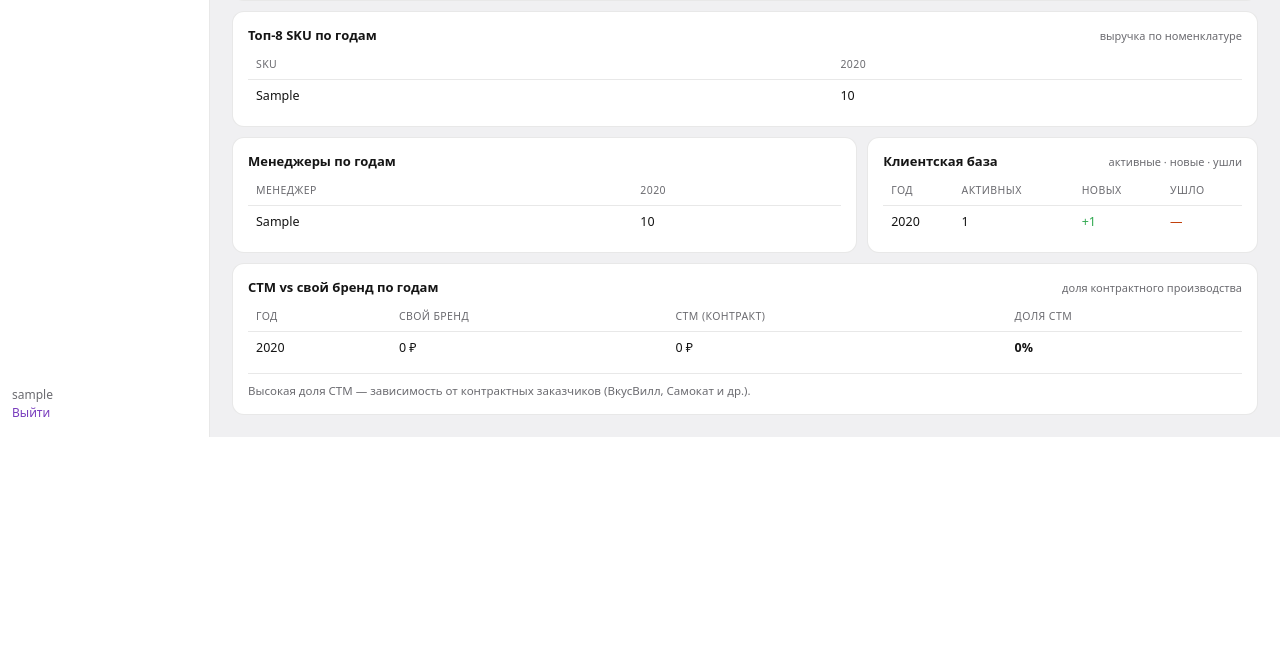
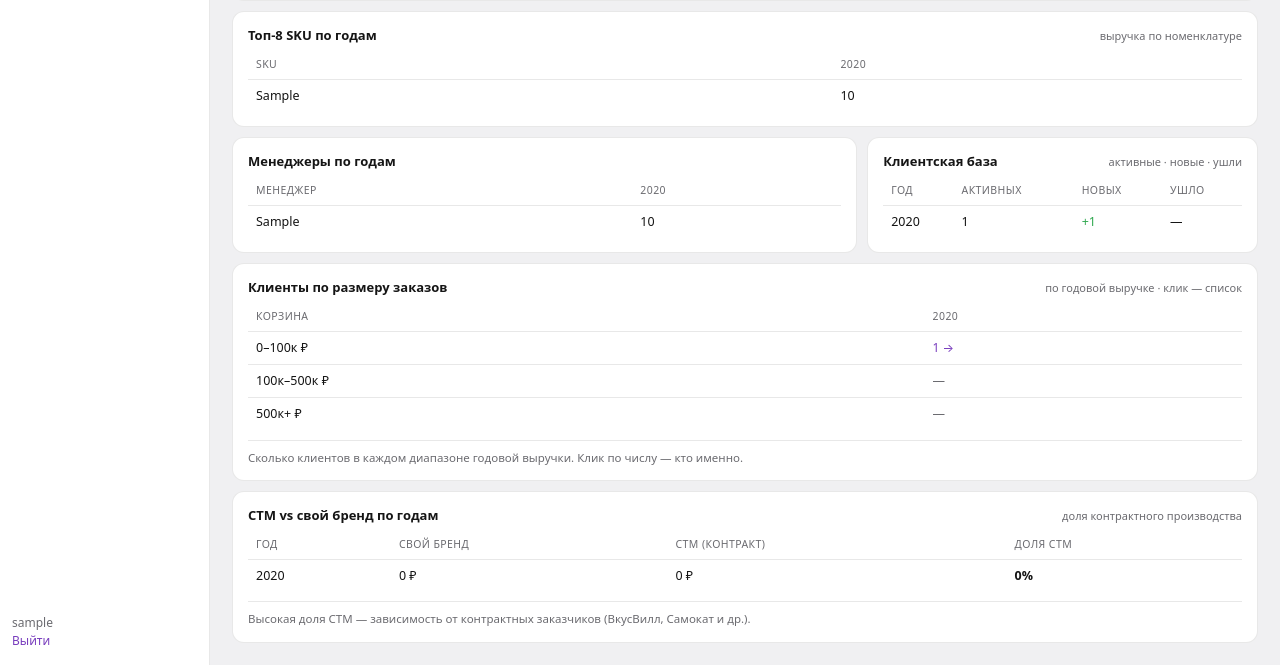
Before and after one commit to Blankeevich/kick-dashboard, a Django app: page /sravnenie/ in a window 1280 px wide. Shown: the part 650-1315 px from the top of the page. Before the commit the page ends 1087 px from the top, so only its background shows below. Run offline with Django 5.2, Linux system fonts and the light colour scheme; a user stored in the database is signed in; tables that the repository leaves empty hold one stand-in row (values such as "Sample post").

Commit message:
По годам: корзины клиентов по размеру заказов (0-100к/100к-500к/500к+) с проваливанием в список, ушедшие клиенты кликабельны

```diff
--- a/dashboard/metrics.py
+++ b/dashboard/metrics.py
@@ -251,6 +251,45 @@ def _matrix(base_qs, field, years, limit=10, exclude_docs=False):
     return rows[:limit]
 
 
+_SIZE_BUCKETS = [(0, 100000, '0–100к ₽'), (100000, 500000, '100к–500к ₽'), (500000, None, '500к+ ₽')]
+
+
+def _year_client_sales(year):
+    return {r['client']: (r['s'] or 0) for r in
+            SalesFact.objects.filter(year=year).exclude(client__in=_excluded())
+            .values('client').annotate(s=Sum('amount')) if (r['s'] or 0) > 0}
+
+
+def segments_matrix(years):
+    """Клиенты по размеру годовой выручки (корзины) × годы — количество."""
+    per = {y: _year_client_sales(y) for y in years}
+    out = []
+    for lo, hi, label in _SIZE_BUCKETS:
+        cells = []
+        for y in years:
+            cnt = sum(1 for v in per[y].values() if v >= lo and (hi is None or v < hi))
+            cells.append({'year': y, 'count': cnt})
+        out.append({'label': label, 'lo': lo, 'hi': hi or '', 'cells': cells})
+    return out
+
+
+def bucket_clients(year, lo, hi):
+    """Клиенты в корзине размера за год."""
+    rows = [{'name': c, 'sales': v} for c, v in _year_client_sales(year).items()
+            if v >= lo and (hi is None or v < hi)]
+    rows.sort(key=lambda r: -r['sales'])
+    return rows
+
+
+def lost_clients(year):
+    """Клиенты, которые покупали в предыдущем году, но не в этом (отток)."""
+    cur = set(_year_client_sales(year))
+    prev = _year_client_sales(year - 1)
+    rows = [{'name': c, 'sales': v} for c, v in prev.items() if c not in cur]
+    rows.sort(key=lambda r: -r['sales'])
+    return rows
+
+
 def year_overview():
     """Сводная аналитика по годам: выручка, сезонность, топы, база клиентов, СТМ."""
     from collections import defaultdict
@@ -314,7 +353,7 @@ def year_overview():
 
     return {'years': years, 'revenue': revenue, 'monthly': monthly, 'conc': conc,
             'top_clients': top_clients_m, 'top_managers': top_managers_m, 'top_sku': top_sku_m,
-            'base': base, 'stm': stm}
+            'base': base, 'stm': stm, 'segments': segments_matrix(years)}
 
 
 def yoy(year, prev, **f):
--- a/dashboard/templates/dashboard/sravnenie.html
+++ b/dashboard/templates/dashboard/sravnenie.html
@@ -79,10 +79,25 @@
         {% for b in ov.base %}<tr>
           <td>{{ b.year }}</td><td>{{ b.active }}</td>
           <td class="up">{% if b.new %}+{{ b.new }}{% else %}—{% endif %}</td>
-          <td class="bad">{% if b.lost %}−{{ b.lost }}{% else %}—{% endif %}</td>
+          <td>{% if b.lost %}<a href="{% url 'sravnenie_drill' %}?kind=lost&year={{ b.year }}" class="link bad">−{{ b.lost }} →</a>{% else %}—{% endif %}</td>
         </tr>{% endfor %}
       </tbody>
     </table>
+  </div>
+
+  <!-- КОРЗИНЫ ПО РАЗМЕРУ ЗАКАЗОВ -->
+  <div class="card wide">
+    <div class="ch"><span>Клиенты по размеру заказов</span><small>по годовой выручке · клик — список</small></div>
+    <table>
+      <thead><tr><th>Корзина</th>{% for y in ov.years %}<th>{{ y }}</th>{% endfor %}</tr></thead>
+      <tbody>
+        {% for s in ov.segments %}<tr>
+          <td>{{ s.label }}</td>
+          {% for c in s.cells %}<td>{% if c.count %}<a href="{% url 'sravnenie_drill' %}?kind=bucket&year={{ c.year }}&lo={{ s.lo }}&hi={{ s.hi }}" class="link">{{ c.count }} →</a>{% else %}<span style="color:var(--ink2)">—</span>{% endif %}</td>{% endfor %}
+        </tr>{% endfor %}
+      </tbody>
+    </table>
+    <div class="foot">Сколько клиентов в каждом диапазоне годовой выручки. Клик по числу — кто именно.</div>
   </div>
 
   <!-- СТМ -->
--- a/dashboard/views.py
+++ b/dashboard/views.py
@@ -215,6 +215,30 @@ def sravnenie(request):
 
 
 @login_required
+def sravnenie_drill(request):
+    kind = request.GET.get('kind')
+    try:
+        year = int(request.GET.get('year'))
+    except (TypeError, ValueError):
+        year = CUR_YEAR
+    if kind == 'lost':
+        rows = metrics.lost_clients(year)
+        title = f'Клиенты, ушедшие в {year}'
+        sub = f'покупали в {year - 1}, но не в {year}'
+    else:
+        lo = int(request.GET.get('lo') or 0)
+        hi = request.GET.get('hi')
+        hi = int(hi) if hi else None
+        rows = metrics.bucket_clients(year, lo, hi)
+        rng = f'{lo // 1000}к–{hi // 1000}к' if hi else f'{lo // 1000}к+'
+        title = f'Клиенты {rng} ₽ · {year}'
+        sub = f'выручка за {year} в диапазоне {rng} ₽'
+    return render(request, 'dashboard/sravnenie_drill.html', {
+        'page': 'sravnenie', 'rows': rows, 'title': title, 'sub': sub,
+        'total': sum(r['sales'] for r in rows), 'year': year})
+
+
+@login_required
 def clients(request):
     q = (request.GET.get('q') or '').strip().lower()
     years, all_rows = metrics.clients_list(CUR_YEAR)
--- a/kick/urls.py
+++ b/kick/urls.py
@@ -11,6 +11,7 @@ urlpatterns = [
     path('oplaty/', views.oplaty, name='oplaty'),
     path('oplaty/day/<day>/', views.oplaty_day, name='oplaty_day'),
     path('sravnenie/', views.sravnenie, name='sravnenie'),
+    path('sravnenie/drill/', views.sravnenie_drill, name='sravnenie_drill'),
     path('clients/', views.clients, name='clients'),
     path('clients/<path:client>/', views.client_card, name='client_card'),
     path('upakovka/', views.upakovka, name='upakovka'),
```
Also changed, not shown: dashboard/templates/dashboard/sravnenie_drill.html (added, +22 -0 lines).
